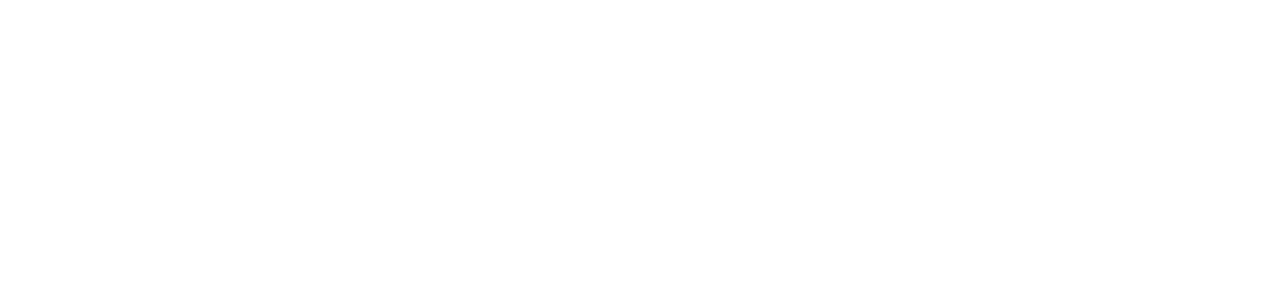
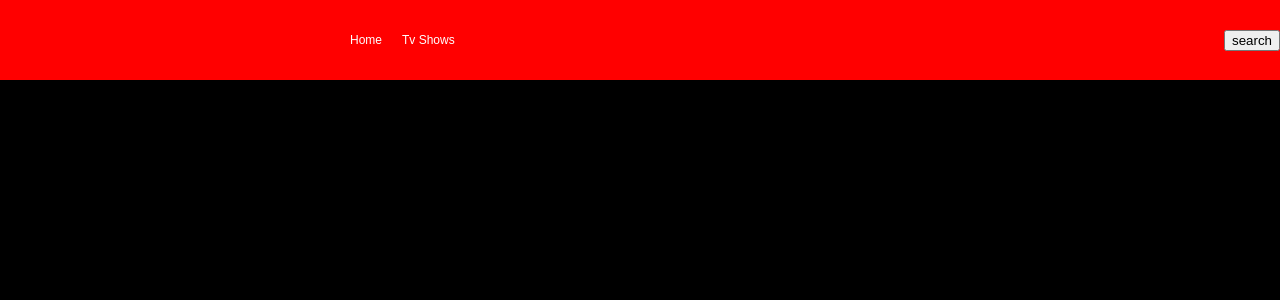
Before and after one commit to hyungJinn/react-netflix-clone, a React (Create React App) app: page / in a window 1280 px wide. Shown: the top 300 px of the page. Built offline with nearby package versions, Linux system fonts and the light colour scheme.

Commit message:
#8.1 Header part One

```diff
--- a/package.json
+++ b/package.json
@@ -16,6 +16,7 @@
     "react-router-dom": "^5.3.0",
     "react-scripts": "5.0.0",
     "recoil": "^0.5.2",
+    "styled-components": "^5.3.3",
     "typescript": "^4.5.4",
     "web-vitals": "^2.1.2"
   },
@@ -42,5 +43,8 @@
       "last 1 firefox version",
       "last 1 safari version"
     ]
+  },
+  "devDependencies": {
+    "@types/react-router-dom": "^5.3.2"
   }
 }
--- a/src/App.tsx
+++ b/src/App.tsx
@@ -1,5 +1,26 @@
+import { BrowserRouter as Router, Switch, Route } from "react-router-dom";
+import Header from "./Components/Header";
+import Home from "./Routes/Home";
+import Search from "./Routes/Search";
+import Tv from "./Routes/Tv";
+
 function App() {
-  return null;
+  return (
+    <Router>
+      <Header />
+      <Switch>
+        <Route path="/">
+          <Home />
+        </Route>
+        <Route path="/tv">
+          <Tv />
+        </Route>
+        <Route path="/search">
+          <Search />
+        </Route>
+      </Switch>
+    </Router>
+  );
 }
 
 export default App;
--- /dev/null
+++ b/src/Components/Header.tsx
@@ -0,0 +1,51 @@
+import styled from "styled-components";
+
+const Nav = styled.nav`
+  display: flex;
+  justify-content: space-between;
+  align-items: center;
+  position: fixed;
+  width: 100%;
+  top: 0;
+  background-color: red;
+  height: 80px;
+  font-size: 12px;
+  color: white;
+`;
+
+const Col = styled.div`
+  display: flex;
+  align-items: center;
+`;
+
+const Logo = styled.svg`
+  margin-right: 50px;
+`;
+
+const Items = styled.ul`
+  display: flex;
+  align-items: center;
+`;
+
+const Item = styled.li`
+  margin-right: 20px;
+`;
+
+function Header() {
+  return (
+    <Nav>
+      <Col>
+        <Logo />
+        <Items>
+          <Item>Home</Item>
+          <Item>Tv Shows</Item>
+        </Items>
+      </Col>
+      <Col>
+        <button>search</button>
+      </Col>
+    </Nav>
+  );
+}
+
+export default Header;
--- /dev/null
+++ b/src/Routes/Home.tsx
@@ -0,0 +1,5 @@
+function Home() {
+  return <div style={{ backgroundColor: "black", height: "200vh" }}></div>;
+}
+
+export default Home;
--- /dev/null
+++ b/src/Routes/Search.tsx
@@ -0,0 +1,5 @@
+function Search() {
+  return null;
+}
+
+export default Search;
--- /dev/null
+++ b/src/Routes/Tv.tsx
@@ -0,0 +1,5 @@
+function Tv() {
+  return null;
+}
+
+export default Tv;
```
Also changed, not shown: src/App.css (deleted, +0 -38 lines), src/reportWebVitals.ts (deleted, +0 -15 lines), src/setupTests.ts (deleted, +0 -5 lines), 1 other file (tests, documents, lock files or other folders).
